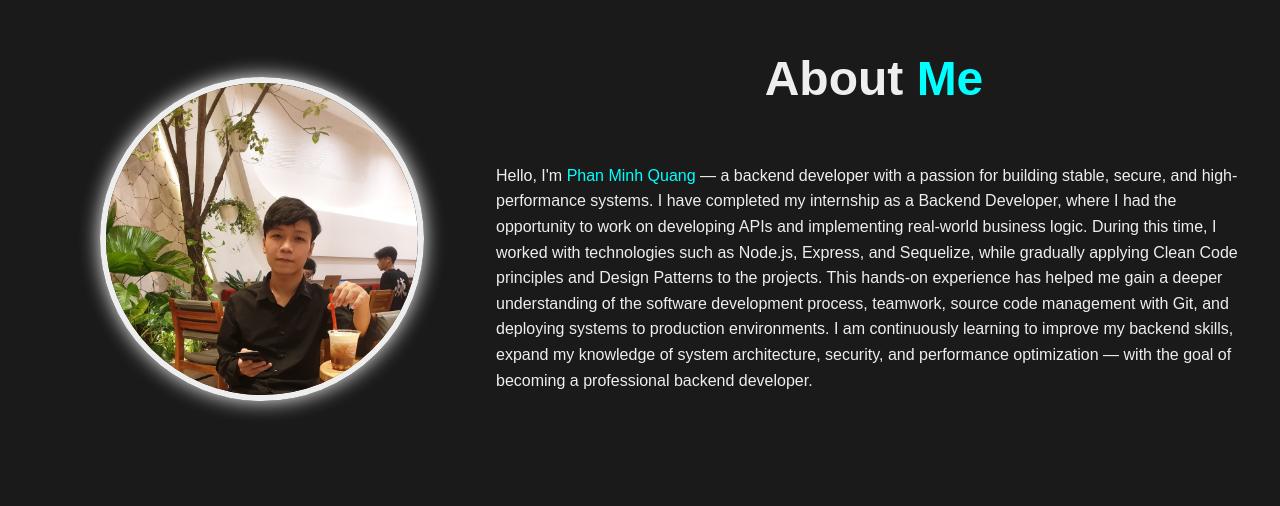
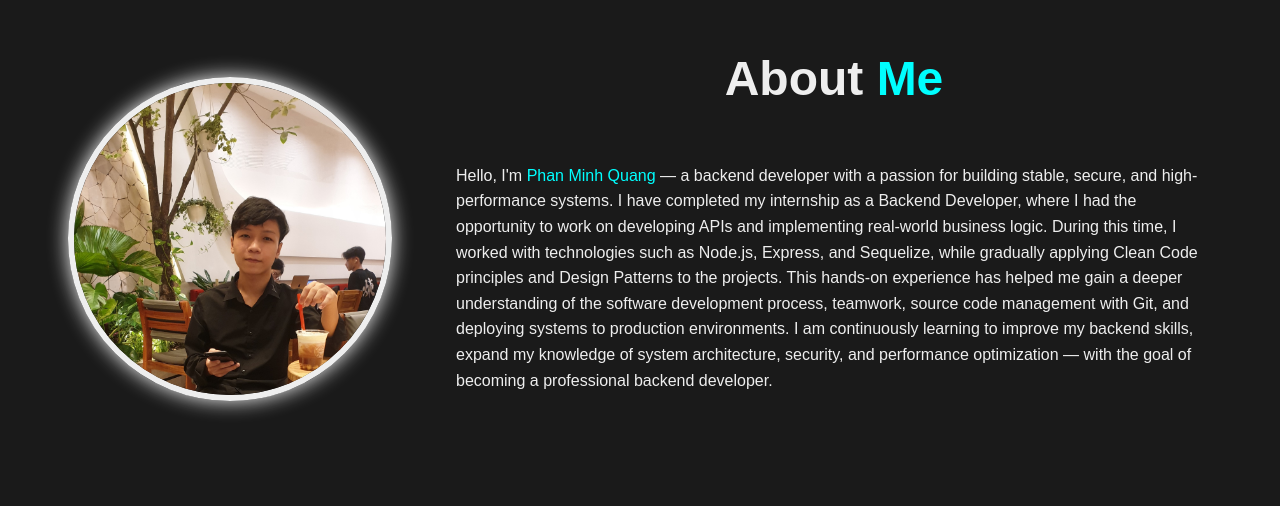
Before and after one commit to phanquang1830/portflolio, a React (Vite) app: page / in a window 1280 px wide. Shown: the part 1034-1540 px from the top of the page. Built offline with nearby package versions, Linux system fonts and the light colour scheme.

Commit message:
styles: update justify content: center

```diff
--- a/src/components/About/About.module.scss
+++ b/src/components/About/About.module.scss
@@ -5,14 +5,13 @@
   background-color: $background-color;
   display: flex;
   flex-direction: row;
-  justify-content: space-between;
+  justify-content: center;
   align-items: center;
-  gap: 2rem;
+  gap: 4rem;
   padding: 80px 100px;
 
   .avatar {
     flex: 0 0 30%;
-    margin-right: 2.5rem;
 
     img {
       width: 100%;
```
